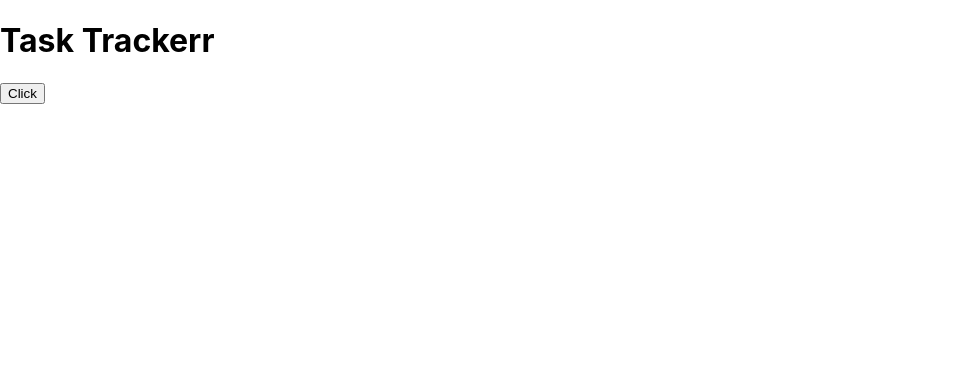
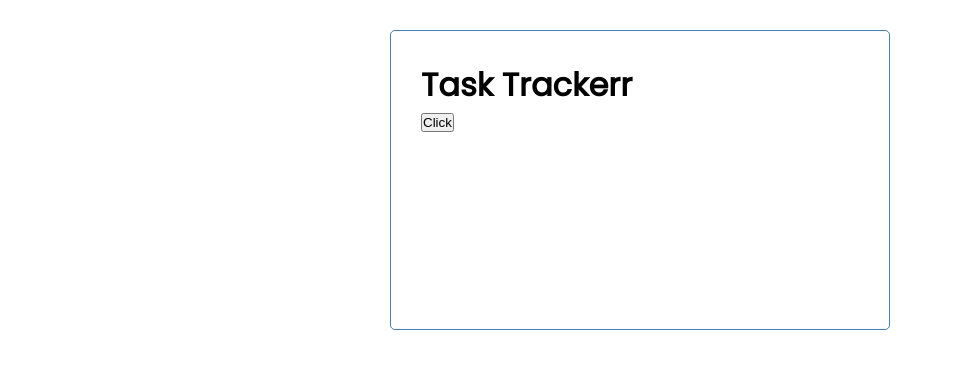
Before and after one commit to ColbyWTaylor/Task-Tracker-React-JS-Application, a React (Create React App) app in the folder task-tracker/: page / in a window 1280 px wide. Shown: the top 368 px of the page, without its empty margins (0-953 px from the left). Built offline with nearby package versions, Linux system fonts and the light colour scheme.

Commit message:
github repo

```diff
--- a/task-tracker/package.json
+++ b/task-tracker/package.json
@@ -2,7 +2,7 @@
   "name": "task-tracker",
   "version": "0.1.0",
   "private": true,
-  "homepage": "https://[your-user-name].github.io/tasktracker/",
+  "homepage": "https://github.com/ColbyWTaylor/tasktracker",
   "dependencies": {
     "@testing-library/jest-dom": "^5.11.9",
     "@testing-library/react": "^11.2.3",
@@ -14,7 +14,7 @@
   },
   "scripts": {
     "start": "react-scripts start",
-    "build": "react-scripts build",
+    "build": "react-scripts build && del -rf docs && mv build docs",
     "test": "react-scripts test",
     "eject": "react-scripts eject"
   },
--- a/task-tracker/src/components/Header.js
+++ b/task-tracker/src/components/Header.js
@@ -4,7 +4,7 @@
   return (
     <div>
       <h1>{title}</h1>
-      <button>Click</button>
+      <button onClick={(e) => console.log("hello")}>Click</button>
     </div>
   );
 }
--- a/task-tracker/src/index.css
+++ b/task-tracker/src/index.css
@@ -1,13 +1,111 @@
-body {
+@import url('https://fonts.googleapis.com/css2?family=Poppins:wght@300;400&display=swap');
+* {
+  box-sizing: border-box;
   margin: 0;
-  font-family: -apple-system, BlinkMacSystemFont, 'Segoe UI', 'Roboto', 'Oxygen',
-    'Ubuntu', 'Cantarell', 'Fira Sans', 'Droid Sans', 'Helvetica Neue',
-    sans-serif;
-  -webkit-font-smoothing: antialiased;
-  -moz-osx-font-smoothing: grayscale;
+  padding: 0;
 }
 
-code {
-  font-family: source-code-pro, Menlo, Monaco, Consolas, 'Courier New',
-    monospace;
+body {
+  font-family: 'Poppins', sans-serif;
 }
+
+.container {
+  max-width: 500px;
+  margin: 30px auto;
+  overflow: auto;
+  min-height: 300px;
+  border: 1px solid steelblue;
+  padding: 30px;
+  border-radius: 5px;
+}
+
+.header {
+  display: flex;
+  justify-content: space-between;
+  align-items: center;
+  margin-bottom: 20px;
+}
+
+.btn {
+  display: inline-block;
+  background: #000;
+  color: #fff;
+  border: none;
+  padding: 10px 20px;
+  margin: 5px;
+  border-radius: 5px;
+  cursor: pointer;
+  text-decoration: none;
+  font-size: 15px;
+  font-family: inherit;
+}
+
+.btn:focus {
+  outline: none;
+}
+
+.btn:active {
+  transform: scale(0.98);
+}
+
+.btn-block {
+  display: block;
+  width: 100%;
+}
+
+.task {
+  background: #f4f4f4;
+  margin: 5px;
+  padding: 10px 20px;
+  cursor: pointer;
+}
+
+.task.reminder {
+  border-left: 5px solid green;
+}
+
+.task h3 {
+  display: flex;
+  align-items: center;
+  justify-content: space-between;
+}
+
+.add-form {
+  margin-bottom: 40px;
+}
+
+.form-control {
+  margin: 20px 0;
+}
+
+.form-control label {
+  display: block;
+}
+
+.form-control input {
+  width: 100%;
+  height: 40px;
+  margin: 5px;
+  padding: 3px 7px;
+  font-size: 17px;
+}
+
+.form-control-check {
+  display: flex;
+  align-items: center;
+  justify-content: space-between;
+}
+
+.form-control-check label {
+  flex: 1;
+}
+
+.form-control-check input {
+  flex: 2;
+  height: 20px;
+}
+
+footer {
+  margin-top: 30px;
+  text-align: center;
+}
```
Also changed, not shown: 1 other file (tests, documents, lock files or other folders).
